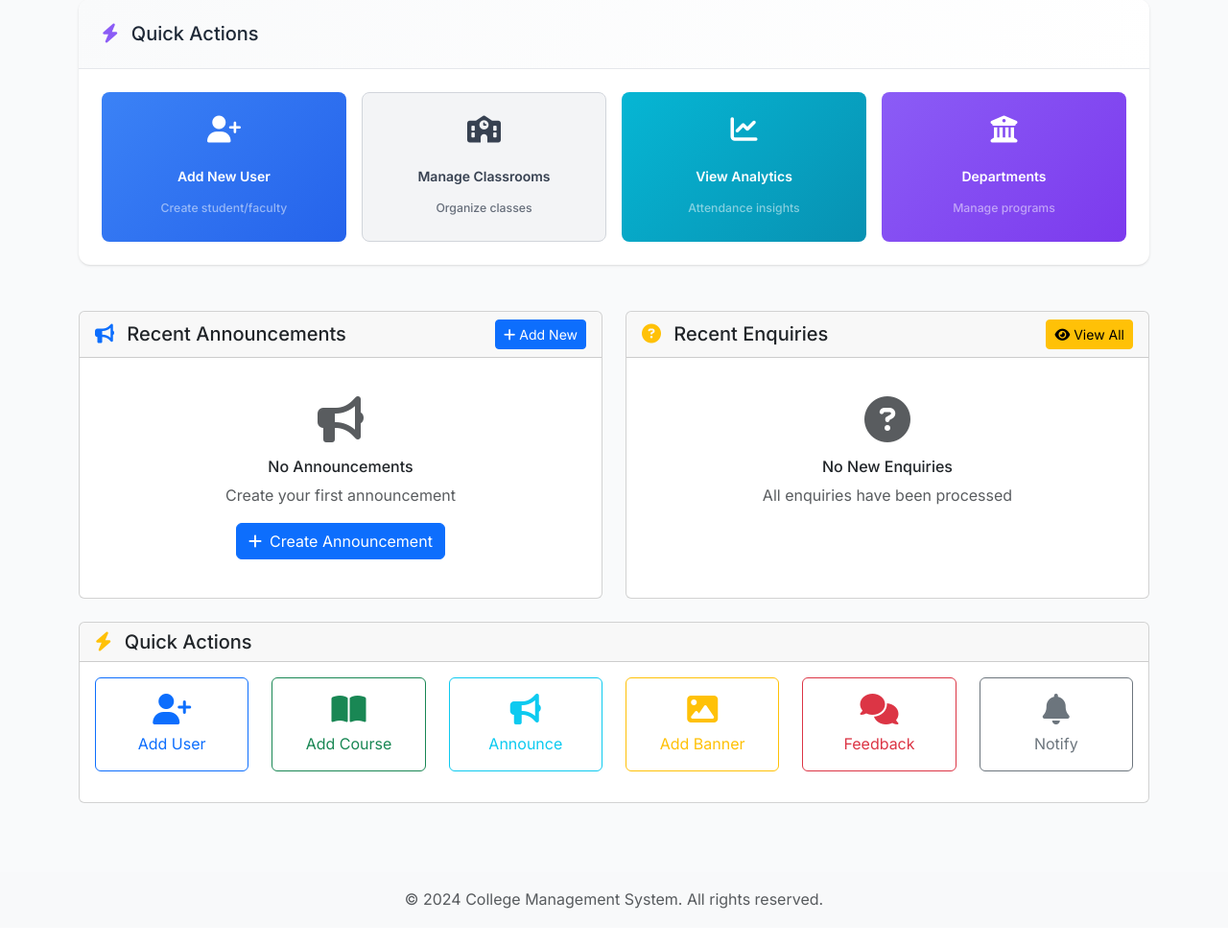
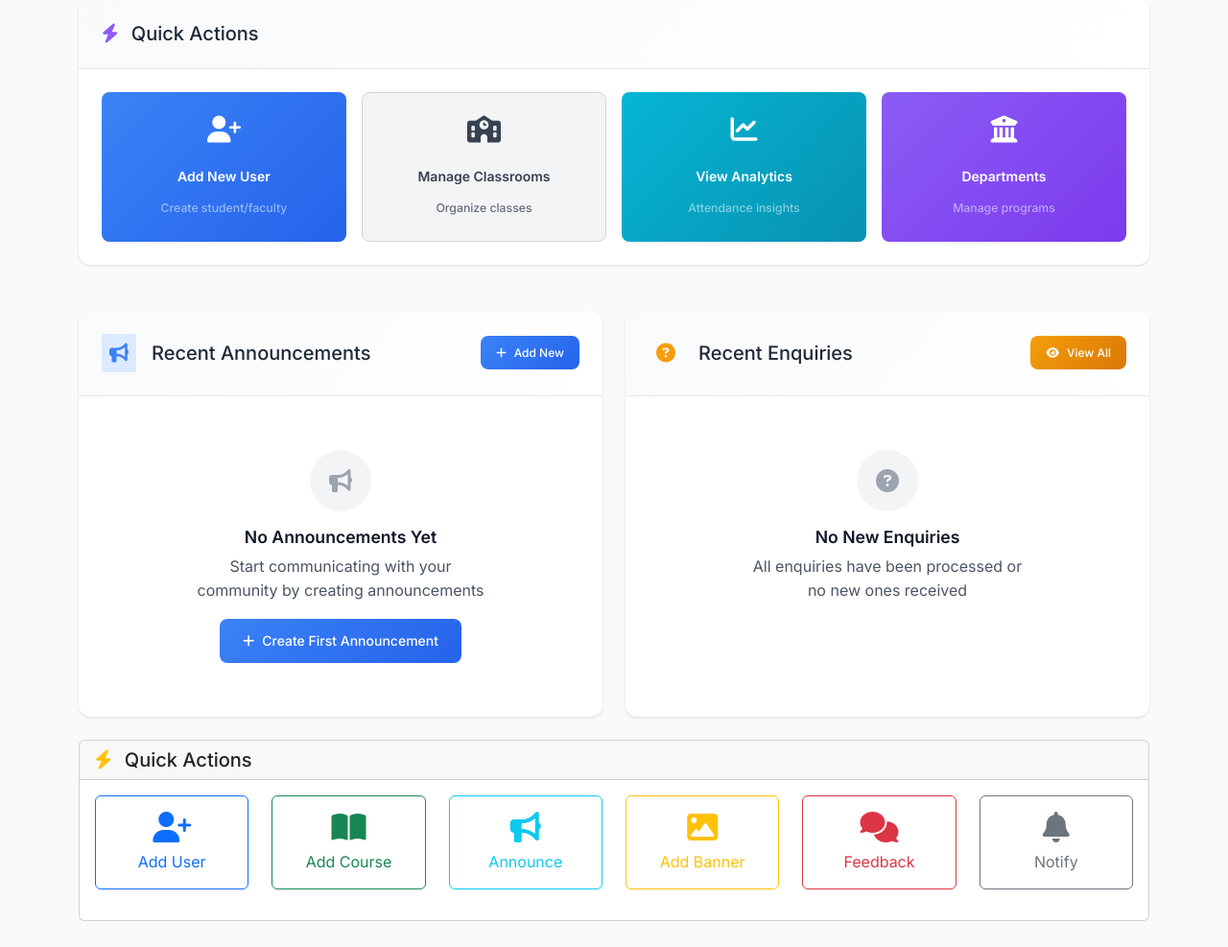
Before and after one commit to rushi-mereddy/adarsh-app, a Flask app: page /admin/dashboard in a window 1280 px wide. Shown: the part 568-1555 px from the top of the page at 96% size. Before the commit the page ends 1515 px from the top, so only its background shows below. Run offline with Flask 3, Linux system fonts and the light colour scheme; a user stored in the database is signed in; data comes from the database, SQL or seed files in the repository; data that the repository does not hold is empty; some libraries are stand-ins or nearby versions.

Commit message:
Enhance dashboard appearance with modern design elements and styles
Implements modern CSS list components, empty state visuals, and badge variants, and updates the admin dashboard template with these new styles.

Replit-Commit-Author: Agent
Replit-Commit-Session-Id: 2cc784f4-5331-4df3-a63c-dbbc9e05f573
Replit-Commit-Screenshot-Url: https://storage.googleapis.com/screenshot-production-us-central1/9c66b4d1-a79a-4b18-9b9c-1812925f0ecb/0f08d988-013b-4c51-9929-a5edf211519f.jpg

```diff
--- a/static/css/modern.css
+++ b/static/css/modern.css
@@ -616,6 +616,77 @@ body {
   }
 }
 
+/* Modern List Components */
+.list-modern {
+  display: flex;
+  flex-direction: column;
+  gap: 0;
+}
+
+.list-modern-item {
+  padding: var(--space-4);
+  border-bottom: 1px solid var(--gray-200);
+  transition: background-color 0.2s ease;
+}
+
+.list-modern-item:last-child {
+  border-bottom: none;
+}
+
+.list-modern-item:hover {
+  background-color: var(--gray-50);
+}
+
+/* Empty State Components */
+.empty-state {
+  text-align: center;
+  padding: var(--space-8) var(--space-6);
+}
+
+.empty-state-icon {
+  width: 4rem;
+  height: 4rem;
+  background: var(--gray-100);
+  border-radius: 50%;
+  display: flex;
+  align-items: center;
+  justify-content: center;
+  margin: 0 auto var(--space-4);
+  font-size: 1.5rem;
+  color: var(--gray-400);
+}
+
+.empty-state-title {
+  font-size: 1.1rem;
+  font-weight: 600;
+  color: var(--gray-900);
+  margin-bottom: var(--space-2);
+}
+
+.empty-state-text {
+  color: var(--gray-600);
+  margin-bottom: var(--space-4);
+  max-width: 300px;
+  margin-left: auto;
+  margin-right: auto;
+}
+
+/* Enhanced Badge Variants */
+.badge-modern-danger {
+  background: linear-gradient(135deg, #ef4444 0%, #dc2626 100%);
+  color: white;
+}
+
+.badge-modern-info {
+  background: linear-gradient(135deg, var(--info) 0%, #0891b2 100%);
+  color: white;
+}
+
+.badge-modern-warning {
+  background: linear-gradient(135deg, var(--warning) 0%, #d97706 100%);
+  color: white;
+}
+
 /* Loading States */
 .loading {
   position: relative;
--- a/templates/admin/dashboard.html
+++ b/templates/admin/dashboard.html
@@ -138,50 +138,61 @@
     </div>
 
     <div class="row">
-        <!-- Recent Announcements -->
+        <!-- Modern Recent Announcements -->
         <div class="col-lg-6 mb-4">
-            <div class="card h-100">
+            <div class="card-modern h-100">
                 <div class="card-header d-flex justify-content-between align-items-center">
-                    <h5 class="mb-0">
-                        <i class="fas fa-bullhorn text-primary me-2"></i>
+                    <h5 class="mb-0 d-flex align-items-center">
+                        <div class="p-2 rounded-lg me-3" style="background: var(--primary-light);">
+                            <i class="fas fa-bullhorn" style="color: var(--primary);"></i>
+                        </div>
                         Recent Announcements
                     </h5>
-                    <a href="{{ url_for('admin_announcements') }}" class="btn btn-sm btn-primary">
-                        <i class="fas fa-plus me-1"></i>Add New
+                    <a href="{{ url_for('admin_announcements') }}" class="btn-modern btn-modern-sm btn-modern-primary">
+                        <i class="fas fa-plus"></i>
+                        Add New
                     </a>
                 </div>
                 <div class="card-body">
                     {% if recent_announcements %}
+                        <div class="list-modern">
                             {% for announcement in recent_announcements %}
-                        <div class="d-flex justify-content-between align-items-start mb-3 {% if not loop.last %}border-bottom pb-3{% endif %}">
+                            <div class="list-modern-item">
+                                <div class="d-flex justify-content-between align-items-start">
                                     <div class="flex-grow-1">
-                                <h6 class="mb-1">{{ announcement.title }}</h6>
-                                <p class="text-muted mb-1 small">{{ announcement.content[:100] }}{% if announcement.content|length > 100 %}...{% endif %}</p>
-                                <div class="d-flex gap-2">
-                                    <span class="badge bg-{{ 'danger' if announcement.category == 'urgent' else 'primary' if announcement.category == 'academic' else 'success' if announcement.category == 'event' else 'secondary' }}">
+                                        <h6 class="mb-2 fw-semibold">{{ announcement.title }}</h6>
+                                        <p class="text-muted mb-3 small lh-base">{{ announcement.content[:100] }}{% if announcement.content|length > 100 %}...{% endif %}</p>
+                                        <div class="d-flex align-items-center gap-3">
+                                            <span class="badge badge-modern-{{ 'danger' if announcement.category == 'urgent' else 'primary' if announcement.category == 'academic' else 'success' if announcement.category == 'event' else 'secondary' }}">
                                                 {{ announcement.category.title() }}
                                             </span>
-                                    <small class="text-muted">{{ announcement.created_at.strftime('%b %d') }}</small>
+                                            <small class="text-muted">{{ announcement.created_at.strftime('%b %d, %Y') }}</small>
+                                            {% if announcement.is_pinned %}
+                                                <i class="fas fa-thumbtack" style="color: var(--warning);"></i>
+                                            {% endif %}
                                         </div>
                                     </div>
-                            {% if announcement.is_pinned %}
-                                <i class="fas fa-thumbtack text-warning ms-2"></i>
-                            {% endif %}
+                                </div>
                             </div>
                             {% endfor %}
+                        </div>
 
-                        <div class="text-center mt-3">
-                            <a href="{{ url_for('admin_announcements') }}" class="btn btn-outline-primary btn-sm">
+                        <div class="text-center mt-4">
+                            <a href="{{ url_for('admin_announcements') }}" class="btn-modern btn-modern-secondary btn-modern-sm">
+                                <i class="fas fa-arrow-right"></i>
                                 View All Announcements
                             </a>
                         </div>
                     {% else %}
-                        <div class="text-center py-4">
-                            <i class="fas fa-bullhorn fa-3x text-muted mb-3"></i>
-                            <h6>No Announcements</h6>
-                            <p class="text-muted mb-3">Create your first announcement</p>
-                            <a href="{{ url_for('admin_add_announcement') }}" class="btn btn-primary">
-                                <i class="fas fa-plus me-2"></i>Create Announcement
+                        <div class="empty-state">
+                            <div class="empty-state-icon">
+                                <i class="fas fa-bullhorn"></i>
+                            </div>
+                            <h6 class="empty-state-title">No Announcements Yet</h6>
+                            <p class="empty-state-text">Start communicating with your community by creating announcements</p>
+                            <a href="{{ url_for('admin_add_announcement') }}" class="btn-modern btn-modern-primary">
+                                <i class="fas fa-plus"></i>
+                                Create First Announcement
                             </a>
                         </div>
                     {% endif %}
@@ -189,50 +200,64 @@
             </div>
         </div>
 
-        <!-- Recent Enquiries -->
+        <!-- Modern Recent Enquiries -->
         <div class="col-lg-6 mb-4">
-            <div class="card h-100">
+            <div class="card-modern h-100">
                 <div class="card-header d-flex justify-content-between align-items-center">
-                    <h5 class="mb-0">
-                        <i class="fas fa-question-circle text-warning me-2"></i>
+                    <h5 class="mb-0 d-flex align-items-center">
+                        <div class="p-2 rounded-lg me-3" style="background: var(--warning-light);">
+                            <i class="fas fa-question-circle" style="color: var(--warning);"></i>
+                        </div>
                         Recent Enquiries
                     </h5>
-                    <a href="{{ url_for('admin_enquiries') }}" class="btn btn-sm btn-warning">
-                        <i class="fas fa-eye me-1"></i>View All
+                    <a href="{{ url_for('admin_enquiries') }}" class="btn-modern btn-modern-sm" style="background: linear-gradient(135deg, var(--warning) 0%, #d97706 100%); color: white;">
+                        <i class="fas fa-eye"></i>
+                        View All
                     </a>
                 </div>
                 <div class="card-body">
                     {% if recent_enquiries %}
+                        <div class="list-modern">
                             {% for enquiry in recent_enquiries %}
-                        <div class="d-flex justify-content-between align-items-start mb-3 {% if not loop.last %}border-bottom pb-3{% endif %}">
+                            <div class="list-modern-item">
+                                <div class="d-flex justify-content-between align-items-start">
                                     <div class="flex-grow-1">
-                                <h6 class="mb-1">{{ enquiry.name }}</h6>
-                                <p class="text-muted mb-1 small">
-                                    <i class="fas fa-envelope me-1"></i>{{ enquiry.email }}
-                                </p>
+                                        <h6 class="mb-2 fw-semibold">{{ enquiry.name }}</h6>
+                                        <div class="mb-2">
+                                            <div class="text-muted small mb-1">
+                                                <i class="fas fa-envelope me-2"></i>{{ enquiry.email }}
+                                            </div>
                                             {% if enquiry.course_interested %}
-                                <p class="text-muted mb-1 small">
-                                    <i class="fas fa-book me-1"></i>{{ enquiry.course_interested }}
-                                </p>
+                                            <div class="text-muted small mb-1">
+                                                <i class="fas fa-book me-2"></i>{{ enquiry.course_interested }}
+                                            </div>
                                             {% endif %}
+                                        </div>
+                                        <div class="d-flex align-items-center gap-3">
+                                            <span class="badge badge-modern-{{ 'primary' if enquiry.status == 'new' else 'info' if enquiry.status == 'contacted' else 'success' if enquiry.status == 'converted' else 'secondary' }}">
+                                                {{ enquiry.status.title() }}
+                                            </span>
                                             <small class="text-muted">{{ enquiry.created_at.strftime('%b %d, %Y') }}</small>
                                         </div>
-                            <span class="badge bg-{{ 'primary' if enquiry.status == 'new' else 'info' if enquiry.status == 'contacted' else 'success' if enquiry.status == 'converted' else 'secondary' }}">
-                                {{ enquiry.status.title() }}
-                            </span>
+                                    </div>
+                                </div>
                             </div>
                             {% endfor %}
+                        </div>
 
-                        <div class="text-center mt-3">
-                            <a href="{{ url_for('admin_enquiries') }}" class="btn btn-outline-warning btn-sm">
+                        <div class="text-center mt-4">
+                            <a href="{{ url_for('admin_enquiries') }}" class="btn-modern btn-modern-secondary btn-modern-sm">
+                                <i class="fas fa-arrow-right"></i>
                                 Manage All Enquiries
                             </a>
                         </div>
                     {% else %}
-                        <div class="text-center py-4">
-                            <i class="fas fa-question-circle fa-3x text-muted mb-3"></i>
-                            <h6>No New Enquiries</h6>
-                            <p class="text-muted mb-0">All enquiries have been processed</p>
+                        <div class="empty-state">
+                            <div class="empty-state-icon">
+                                <i class="fas fa-question-circle"></i>
+                            </div>
+                            <h6 class="empty-state-title">No New Enquiries</h6>
+                            <p class="empty-state-text">All enquiries have been processed or no new ones received</p>
                         </div>
                     {% endif %}
                 </div>
```
Lines whose indentation alone changed are shown as unchanged.
